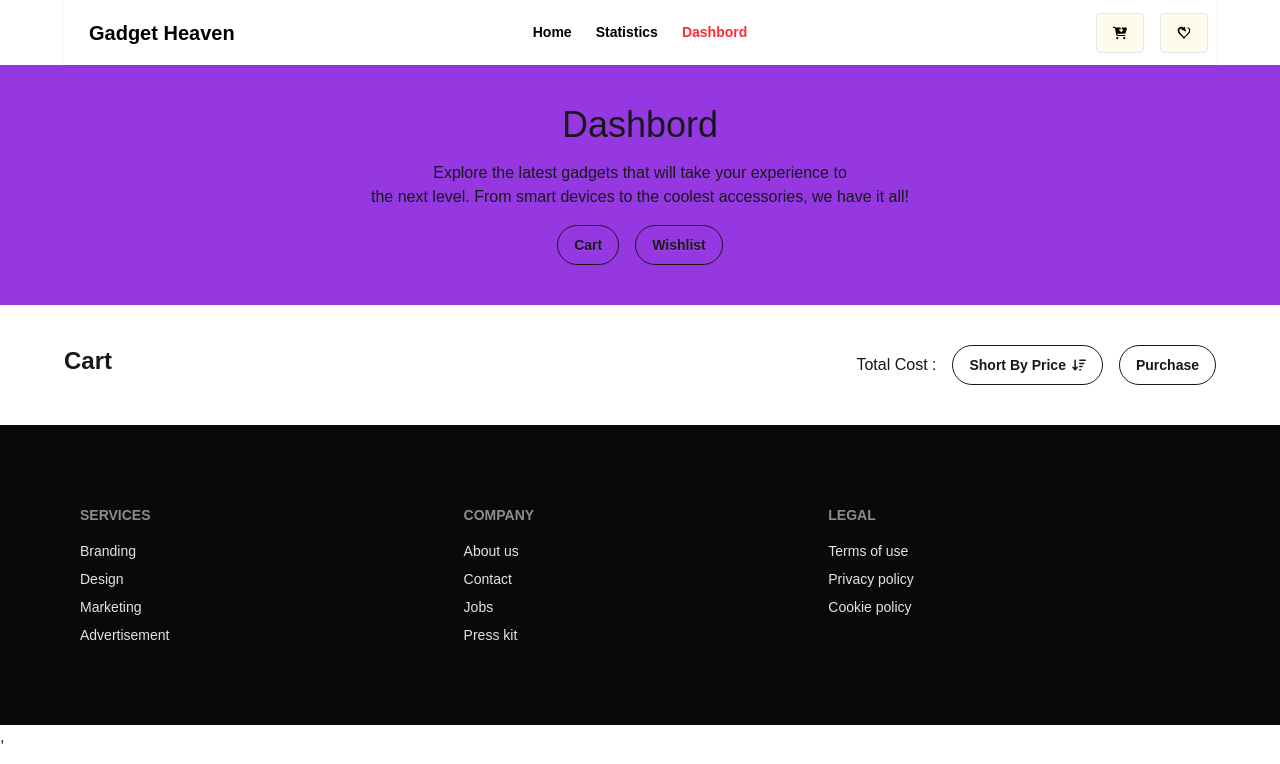
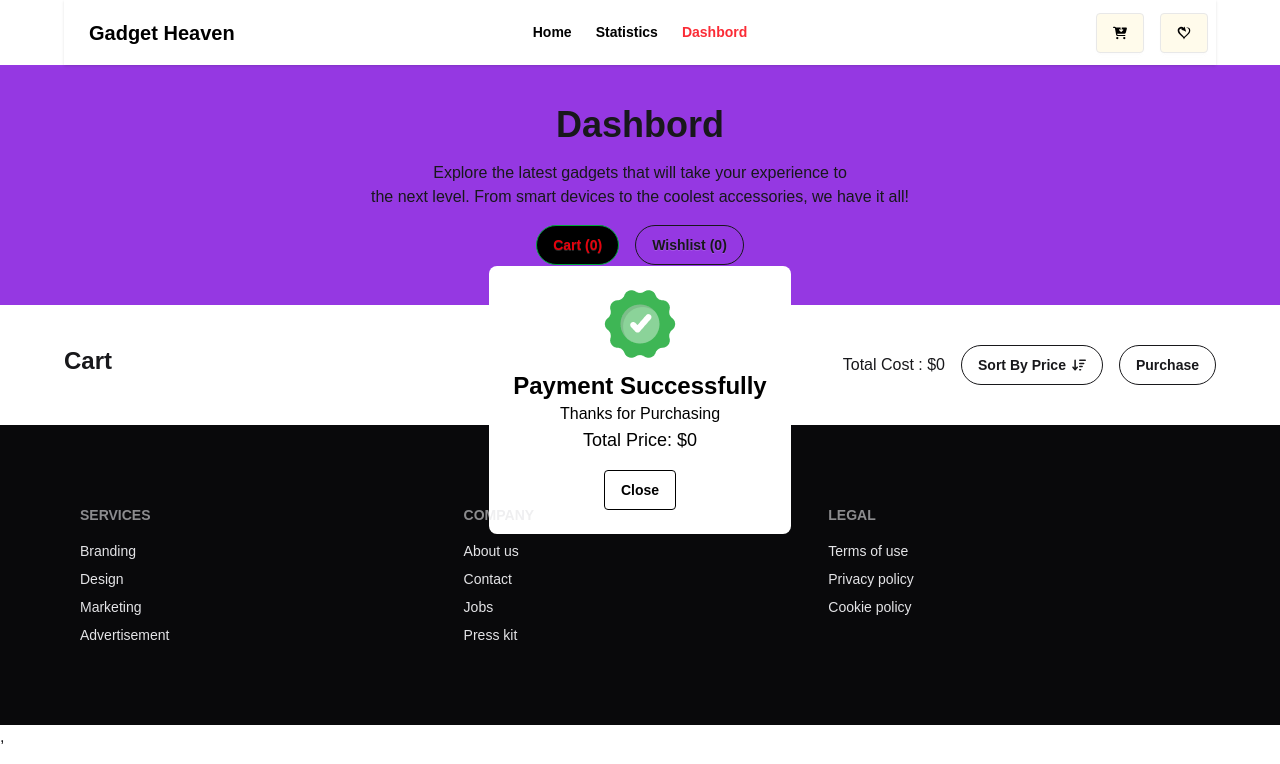
Before and after one commit to programming-hero-web-course-4/b10a8-gadget-heaven-Ariful4a, a React (Vite) app: page /Dashbord in a window 1280 px wide. Both pictures are taken after a click on the button "Purchase". Shown: the top 764 px of the page. Built offline with nearby package versions, Linux system fonts and the light colour scheme; a web font is replaced by a local one.

Commit message:
add modal section and navbar count section

```diff
--- a/src/Components/Ctagoris/Catagoris.jsx
+++ b/src/Components/Ctagoris/Catagoris.jsx
@@ -12,7 +12,7 @@ const Catagoris = () => {
             .then(data => setCatagoris(data))
     }, []);
 
-    // ফিল্টার করা প্রোডাক্ট ডাটা
+
     const filteredProducts = selectedCategory === "All"
         ? catagoris
         : catagoris.filter(product => product.category === selectedCategory);
@@ -21,7 +21,7 @@ const Catagoris = () => {
         <div className='max-w-6xl mx-auto'>
             <h2 className='text-4xl text-center mt-20 font-bold'>Explore Cutting-Edge Gadgets</h2>
             <div className='flex gap-10'>
-                {/* categoru buttons  */}
+                {/* categoris buttons  */}
                 <div>
                     <SingleCatagoris setSelectedCategory={setSelectedCategory} selectedCategory={selectedCategory} />
                 </div>
--- a/src/Components/Dashbord/Dashbord.jsx
+++ b/src/Components/Dashbord/Dashbord.jsx
@@ -1,6 +1,8 @@
+import grupPng from '../../assets/Group.png'
+
 import React, { useEffect, useState } from 'react';
-import { Link, useLoaderData } from 'react-router-dom';
-import { getStoredProductList } from '../../Utility/adToLo';
+import { Link, useLoaderData, useNavigate } from 'react-router-dom';
+import { getStoredProductList, getStoredProductWishList, clearCart } from '../../Utility/adToLo';
 import { RxCross2 } from "react-icons/rx";
 import { FaArrowDownWideShort } from "react-icons/fa6";
 
@@ -9,72 +11,122 @@ const Dashbord = () => {
     const [addTocart, setAddToCart] = useState([]);
     const allProducts = useLoaderData();
     const [short, setShort] = useState('');
+    const [addWish, setAddWish] = useState([]);
+    const [showModal, setShowModal] = useState(false);
+    const [activeTab, setActiveTab] = useState('cart');
+    const navigate = useNavigate();
 
     useEffect(() => {
         const storedProduct = getStoredProductList();
-        console.log(storedProduct, allProducts);
         const productAdd = allProducts.filter(product => storedProduct.includes(product.product_id));
         setAddToCart(productAdd);
-    }, []);
+    }, [allProducts]);
 
-
-
+    useEffect(() => {
+        const storedProduct = getStoredProductWishList();
+        const productAdd = allProducts.filter(product => storedProduct.includes(product.product_id));
+        setAddWish(productAdd);
+    }, [allProducts]);
 
     const handleShortPrice = (shortType) => {
         setShort(shortType);
-
-        if(shortType === 'price'){
+        if (shortType === 'price') {
             const shorted = [...addTocart].sort((a, b) => b.price - a.price);
             setAddToCart(shorted);
         }
-    }
+    };
 
+
+    const handleRemoveProduct = (productId) => {
+        const updatedCart = addTocart.filter(product => product.product_id !== productId);
+        setAddToCart(updatedCart);
+
+        const storedProducts = getStoredProductList().filter(id => id !== productId);
+        localStorage.setItem('productList', JSON.stringify(storedProducts));
+    };
+
+    const handlePurchase = () => {
+        setShowModal(true);
+    };
+
+    const handleCloseModal = () => {
+        setShowModal(false);
+        clearCart();
+        setAddToCart([]);
+        navigate('/');
+    };
 
     return (
         <div>
             <div className='flex justify-center bg-[#9538E2] p-10 text-center w-full'>
                 <div className='space-y-4'>
-                    <h1 className='text-4xl'>Dashbord</h1>
+                    <h1 className='text-4xl font-bold'>Dashbord</h1>
                     <p>Explore the latest gadgets that will take your experience to <br /> the next level. From smart devices to the coolest accessories, we have it all!</p>
                     <div className='flex gap-4 justify-center'>
-                        <Link to={'/dashbord'}><button className='btn btn-outline rounded-full'>Cart</button></Link>
-                        <Link to={'/wishlist'}><button className='btn btn-outline rounded-full'>Wishlist</button></Link>
+                        <button onClick={() => setActiveTab('cart')} className={`btn btn-outline rounded-full ${activeTab === 'cart' ? 'border-green-600 bg-black text-red-600' : ''}`}>
+                            Cart ({addTocart.length})
+                        </button>
+                        <button onClick={() => setActiveTab('wishlist')} className={`btn btn-outline rounded-full ${activeTab === 'wishlist' ? 'border-green-600 bg-black text-red-600' : ''}`}>
+                            Wishlist ({addWish.length})
+                        </button>
                     </div>
                 </div>
             </div>
-            <div className='max-w-6xl mx-auto mt-10'>
+            {activeTab === 'cart' && (
+                <div className='cart-list max-w-6xl mx-auto mt-10'>
                     <div className='flex justify-between'>
                         <h2 className='text-2xl font-bold'>Cart</h2>
                         <div className='flex gap-4 items-center'>
-                        <h2>Total Cost : </h2>
-                        <button onClick={() => handleShortPrice('price')} className='btn btn-outline rounded-full'>Short By Price <FaArrowDownWideShort></FaArrowDownWideShort></button>
-                        <button className='btn btn-outline rounded-full'>Purchase</button>
+                            <h2>Total Cost : ${addTocart.reduce((acc, product) => acc + product.price, 0)}</h2>
+                            <button onClick={() => handleShortPrice('price')} className='btn btn-outline rounded-full'>Sort By Price <FaArrowDownWideShort /></button>
+                            <button onClick={handlePurchase} className='btn btn-outline rounded-full'>Purchase</button>
                         </div>
                     </div>
                     <div className='mt-10'>
-                    <div>
-                        {
-                            addTocart.map(product => <div key={product.product_id} product={product}>
-                                <div className='flex justify-between bg-white text-black mb-6 p-4 rounded-2xl'>
+                        {addTocart.map(product => (
+                            <div key={product.product_id} className='flex justify-between bg-white text-black mb-6 p-4 rounded-2xl'>
                                 <div className='flex gap-8 items-center'>
-                                        <div>
-                                            <img className='w-[200px] h-[124px] rounded-2xl' src={product.product_image} alt="" />
-                                        </div>
+                                    <img className='w-[150px] h-[124px] rounded-2xl' src={product.product_image} alt="" />
                                     <div className='space-y-2'>
                                         <h2 className='text-2xl font-semibold'>{product.product_title}</h2>
-                                            <p className='text-gray-600'>{product.description}</p>
-                                            <p className='text-xl font-semibold'>Price : {product.price}</p>
+                                        <p>{product.description}</p>
+                                        <p className='text-xl font-semibold'>Price: ${product.price}</p>
                                     </div>
                                 </div>
-                                    <div className='flex items-center'>
-                                        <button className='btn btn-outline text-red-500'><RxCross2></RxCross2></button>
+                                <button onClick={() => handleRemoveProduct(product.product_id)} className='btn btn-outline text-red-500'><RxCross2 /></button>
+                            </div>
+                        ))}
                     </div>
                 </div>
-                            </div>)
-                        }
+            )}
+            {activeTab === 'wishlist' && (
+                <div className='wish-list max-w-6xl mx-auto mt-10'>
+                    {addWish.map(wish => (
+                        <div key={wish.product_id} className='flex justify-between bg-white text-black mb-6 p-4 rounded-2xl'>
+                            <div className='flex gap-8 items-center'>
+                                <img className='w-[200px] h-[124px] rounded-2xl' src={wish.product_image} alt="" />
+                                <div className='space-y-2'>
+                                    <h2 className='text-2xl font-semibold'>{wish.product_title}</h2>
+                                    <p className='text-xl font-semibold'>Price: ${wish.price}</p>
                                 </div>
                             </div>
                         </div>
+                    ))}
+                </div>
+            )}
+            {showModal && (
+                <div className='fixed inset-0 flex justify-center items-center'>
+                    <div className='bg-white text-black p-6 rounded-lg text-center'>
+                        <div className='flex justify-center mb-3'>
+                            <img src={grupPng} alt="" />
+                        </div>
+                        <h2 className='text-2xl font-bold'>Payment Successfully</h2>
+                        <p>Thanks for Purchasing</p>
+                        <p className='text-lg'>Total Price: ${addTocart.reduce((acc, product) => acc + product.price, 0)}</p>
+                        <button onClick={handleCloseModal} className='btn btn-outline mt-4'>Close</button>
+                    </div>
+                </div>
+            )}
         </div>
     );
 };
--- a/src/Components/Navbar/Navbar.jsx
+++ b/src/Components/Navbar/Navbar.jsx
@@ -1,10 +1,33 @@
-
-import React from 'react';
+import React, { useEffect, useState } from 'react';
 import { NavLink } from 'react-router-dom';
 import { FaCartArrowDown } from "react-icons/fa6";
 import { GiSelfLove } from "react-icons/gi";
+import { getStoredProductList } from '../../Utility/adToLo';
 
 const Navbar = () => {
+    const [cartCount, setCartCount] = useState(0);
+
+    const updateCartCount = () => {
+        const storedProducts = getStoredProductList();
+        setCartCount(storedProducts.length);
+    };
+
+    useEffect(() => {
+        updateCartCount();
+    }, []);
+
+    useEffect(() => {
+        const handleStorageChange = () => {
+            updateCartCount();
+        };
+
+        window.addEventListener("storage", handleStorageChange);
+
+        return () => {
+            window.removeEventListener("storage", handleStorageChange);
+        };
+    }, []);
+
     return (
         <div className="max-w-6xl mx-auto">
             <div className="navbar shadow-sm">
@@ -60,10 +83,14 @@ const Navbar = () => {
 
                 {/* Navbar End */}
                 <div className="navbar-end gap-4">
-                    <a className="btn bg-amber-50 text-black">
+                    <NavLink to="/Dashbord" className="btn bg-amber-50 text-black relative">
                         <FaCartArrowDown />
-
-                    </a>
+                        {cartCount > 0 && (
+                            <span className="absolute -top-2 -right-2 bg-red-500 text-white rounded-full w-5 h-5 flex items-center justify-center text-xs">
+                                {cartCount}
+                            </span>
+                        )}
+                    </NavLink>
                     <a className="btn bg-amber-50 text-black">
                         <GiSelfLove />
                     </a>
--- a/src/Components/ProductDetails/ProductDetail.jsx
+++ b/src/Components/ProductDetails/ProductDetail.jsx
@@ -18,6 +18,7 @@ const ProductDetail = () => {
     const handleMarkAsRead = (id) => {
         console.log("Added to Cart:", id);
         adStoredProductList(id);
+
     };
 
 
--- a/src/main.jsx
+++ b/src/main.jsx
@@ -13,7 +13,7 @@ import Home from './Components/Home/Home.jsx';
 import Dashbord from './Components/Dashbord/Dashbord.jsx';
 import ProductDetail from './Components/ProductDetails/ProductDetail.jsx';
 import { ToastContainer } from 'react-toastify';
-import WishList from './Components/WishList/WishList.jsx';
+
 
 
 const router = createBrowserRouter([
@@ -42,11 +42,6 @@ const router = createBrowserRouter([
         element : <ProductDetail></ProductDetail>,
         loader : ()=> fetch('/productData.json')
       },
-      {
-        path : '/wishlist',
-        element : <WishList></WishList>,
-        loader : ()=> fetch('/productData.json')
-      }
     ]
   },
 ]);
```
Also changed, not shown: src/Components/WishList/WishList.jsx (deleted, +0 -47 lines), src/Utility/adToLo.js (+10 -5 lines), src/Components/Ctagori/Catagori.jsx (indentation only), 2 other files (tests, documents, lock files or other folders). Lines whose indentation alone changed are shown as unchanged.
